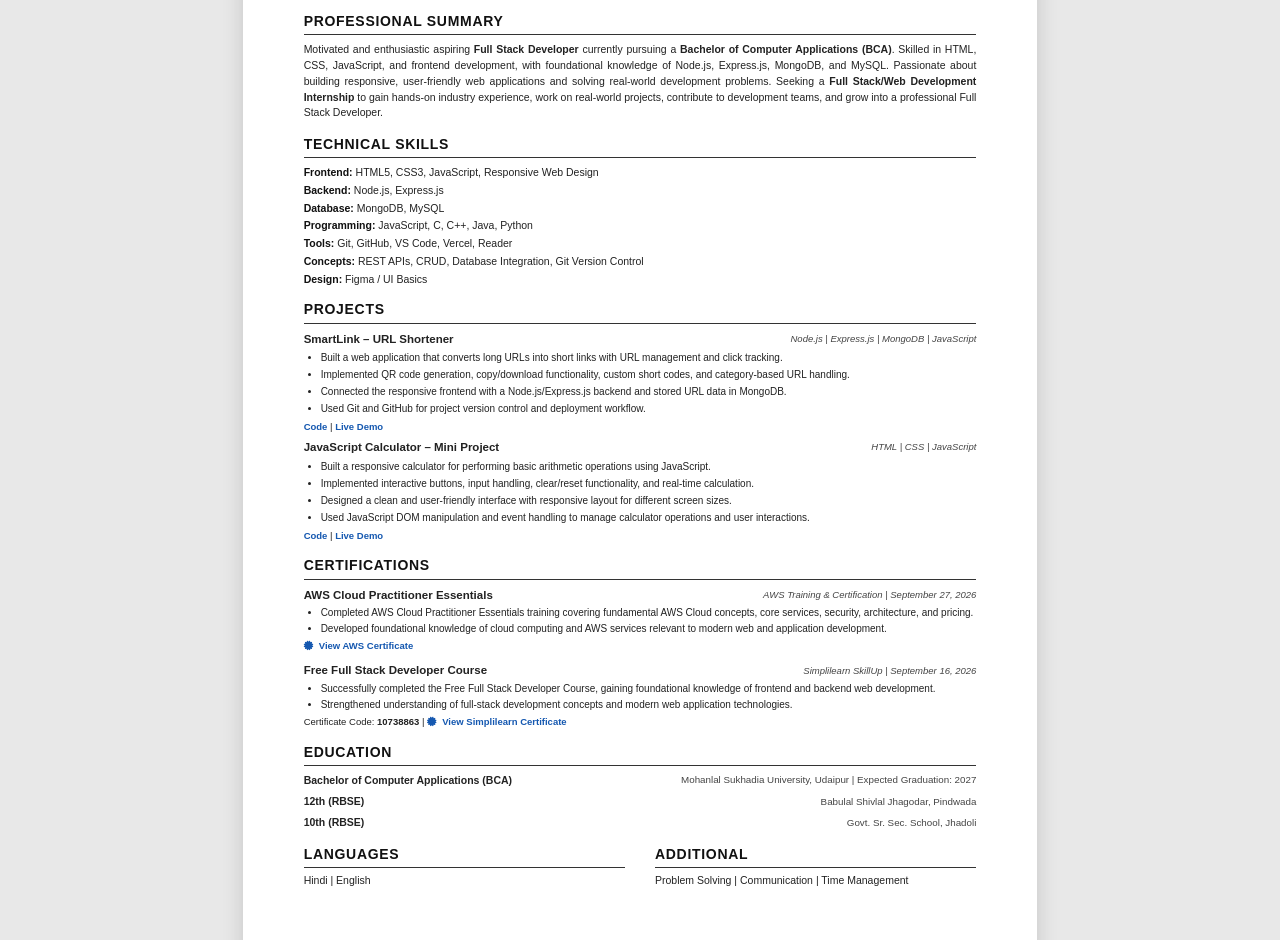
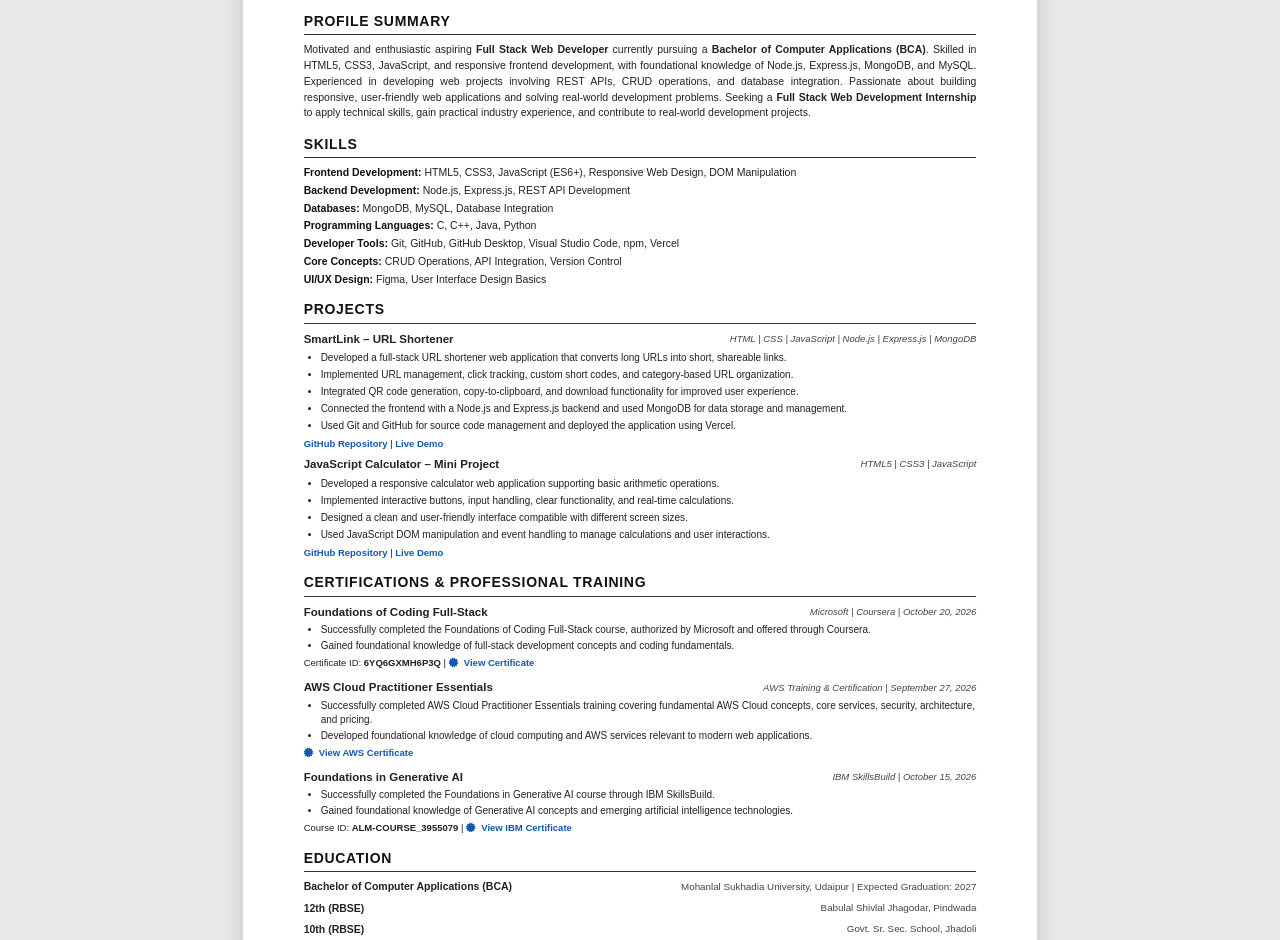
Before and after one commit to Jitendra-razz05/Portfolio-web, a plain HTML site: page Resume/resume.html in a window 1280 px wide. Shown: the part 226-1166 px from the top of the page. Drawn offline with Linux system fonts and the light colour scheme.

Commit message:
Update resume

```diff
--- a/Resume/resume.html
+++ b/Resume/resume.html
@@ -6,10 +6,12 @@
 
     <meta
       name="description"
-      content="Jitendra Rajpurohit - Full Stack Web Developer Resume"
+      content="Jitendra Rajpurohit - BCA Student and Aspiring Full Stack Web Developer. Skilled in HTML, CSS, JavaScript, Node.js, Express.js, MongoDB and MySQL."
     />
 
-    <title>Jitendra Rajpurohit - Resume</title>
+    <meta name="author" content="Jitendra Rajpurohit" />
+
+    <title>Jitendra Rajpurohit | Full Stack Developer Resume</title>
 
     <!-- Resume CSS -->
     <link rel="stylesheet" href="resume.css" />
@@ -38,9 +40,11 @@
         <h1>JITENDRA RAJPUROHIT</h1>
 
         <p class="contact">
-          Sirohi, India |
+          Sirohi, Rajasthan, India |
+
           <i class="fa-solid fa-phone"></i>
-          <strong><a href="tel:+916376343756">+91 6376343756 |</a></strong>
+          <a href="tel:+916376343756">+91 6376343756</a>
+          |
 
           <a href="mailto:jitendrarajpurohit004@gmail.com">
             <i class="fa-solid fa-envelope"></i>
@@ -67,7 +71,6 @@
             GitHub
           </a>
           |
-
           <a
             href="https://youtube.com/@gaminghubyt05"
             target="_blank"
@@ -78,71 +81,72 @@
             YouTube
           </a>
           |
-
-          <a href="/index.html">
+          <a href="../index.html" target="_blank" rel="noopener noreferrer">
             <i class="fa-solid fa-laptop-code"></i>
             Portfolio
           </a>
         </p>
       </header>
 
-      <!-- ================= PROFESSIONAL SUMMARY ================= -->
+      <!-- ================= PROFILE SUMMARY ================= -->
       <section>
-        <h2>Professional Summary</h2>
+        <h2>Profile Summary</h2>
 
         <p>
           Motivated and enthusiastic aspiring
-          <strong>Full Stack Developer</strong> currently pursuing a
+          <strong>Full Stack Web Developer</strong> currently pursuing a
           <strong>Bachelor of Computer Applications (BCA)</strong>. Skilled in
-          HTML, CSS, JavaScript, and frontend development, with foundational
-          knowledge of Node.js, Express.js, MongoDB, and MySQL. Passionate about
-          building responsive, user-friendly web applications and solving
-          real-world development problems. Seeking a
-          <strong>Full Stack/Web Development Internship</strong>
-          to gain hands-on industry experience, work on real-world projects,
-          contribute to development teams, and grow into a professional Full
-          Stack Developer.
+          HTML5, CSS3, JavaScript, and responsive frontend development, with
+          foundational knowledge of Node.js, Express.js, MongoDB, and MySQL.
+          Experienced in developing web projects involving REST APIs, CRUD
+          operations, and database integration. Passionate about building
+          responsive, user-friendly web applications and solving real-world
+          development problems. Seeking a
+          <strong>Full Stack Web Development Internship</strong>
+          to apply technical skills, gain practical industry experience, and
+          contribute to real-world development projects.
         </p>
       </section>
 
-      <!-- ================= TECHNICAL SKILLS ================= -->
+      <!-- ================= SKILLS ================= -->
       <section>
-        <h2>Technical Skills</h2>
+        <h2>Skills</h2>
 
         <div class="skills">
           <p>
-            <strong>Frontend:</strong>
-            HTML5, CSS3, JavaScript, Responsive Web Design
+            <strong>Frontend Development:</strong>
+            HTML5, CSS3, JavaScript (ES6+), Responsive Web Design, DOM
+            Manipulation
           </p>
 
           <p>
-            <strong>Backend:</strong>
-            Node.js, Express.js
+            <strong>Backend Development:</strong>
+            Node.js, Express.js, REST API Development
           </p>
 
           <p>
-            <strong>Database:</strong>
-            MongoDB, MySQL
+            <strong>Databases:</strong>
+            MongoDB, MySQL, Database Integration
           </p>
 
           <p>
-            <strong>Programming:</strong>
-            JavaScript, C, C++, Java, Python
+            <strong>Programming Languages:</strong>
+            C, C++, Java, Python
           </p>
 
           <p>
-            <strong>Tools:</strong>
-            Git, GitHub, VS Code, Vercel, Reader
+            <strong>Developer Tools:</strong>
+            Git, GitHub, GitHub Desktop, Visual Studio Code, npm, Vercel
           </p>
 
           <p>
-            <strong>Concepts:</strong>
-            REST APIs, CRUD, Database Integration, Git Version Control
+            <strong>Core Concepts:</strong>
+            CRUD Operations, API Integration, Version Control
           </p>
 
           <p>
-            <strong>Design:</strong>
-            Figma / UI Basics
+            <strong>UI/UX Design:</strong>
+            Figma, User Interface Design Basics
           </p>
         </div>
       </section>
@@ -151,32 +155,40 @@
       <section>
         <h2>Projects</h2>
 
+        <!-- SmartLink Project -->
         <article class="project">
           <div class="project-title">
             <strong>SmartLink – URL Shortener</strong>
 
-            <span> Node.js | Express.js | MongoDB | JavaScript </span>
+            <span>
+              HTML | CSS | JavaScript | Node.js | Express.js | MongoDB
+            </span>
           </div>
 
           <ul>
             <li>
-              Built a web application that converts long URLs into short links
-              with URL management and click tracking.
+              Developed a full-stack URL shortener web application that converts
+              long URLs into short, shareable links.
             </li>
 
             <li>
-              Implemented QR code generation, copy/download functionality,
-              custom short codes, and category-based URL handling.
+              Implemented URL management, click tracking, custom short codes,
+              and category-based URL organization.
             </li>
 
             <li>
-              Connected the responsive frontend with a Node.js/Express.js
-              backend and stored URL data in MongoDB.
+              Integrated QR code generation, copy-to-clipboard, and download
+              functionality for improved user experience.
             </li>
 
             <li>
-              Used Git and GitHub for project version control and deployment
-              workflow.
+              Connected the frontend with a Node.js and Express.js backend and
+              used MongoDB for data storage and management.
+            </li>
+
+            <li>
+              Used Git and GitHub for source code management and deployed the
+              application using Vercel.
             </li>
           </ul>
 
@@ -186,7 +198,7 @@
               target="_blank"
               rel="noopener noreferrer"
             >
-              Code
+              GitHub Repository
             </a>
 
             |
@@ -200,32 +212,34 @@
             </a>
           </p>
         </article>
+
+        <!-- Calculator Project -->
         <article class="project">
           <div class="project-title">
             <strong>JavaScript Calculator – Mini Project</strong>
 
-            <span>HTML | CSS | JavaScript</span>
+            <span> HTML5 | CSS3 | JavaScript </span>
           </div>
 
           <ul>
             <li>
-              Built a responsive calculator for performing basic arithmetic
-              operations using JavaScript.
+              Developed a responsive calculator web application supporting basic
+              arithmetic operations.
             </li>
 
             <li>
-              Implemented interactive buttons, input handling, clear/reset
-              functionality, and real-time calculation.
+              Implemented interactive buttons, input handling, clear
+              functionality, and real-time calculations.
             </li>
 
             <li>
-              Designed a clean and user-friendly interface with responsive
-              layout for different screen sizes.
+              Designed a clean and user-friendly interface compatible with
+              different screen sizes.
             </li>
 
             <li>
               Used JavaScript DOM manipulation and event handling to manage
-              calculator operations and user interactions.
+              calculations and user interactions.
             </li>
           </ul>
 
@@ -235,7 +249,7 @@
               target="_blank"
               rel="noopener noreferrer"
             >
-              Code
+              GitHub Repository
             </a>
 
             |
@@ -251,27 +265,62 @@
         </article>
       </section>
 
-      <!-- Certifications -->
+      <!-- ================= CERTIFICATIONS ================= -->
       <section>
-        <h2>Certifications</h2>
+        <h2>Certifications &amp; Professional Training</h2>
 
-        <!-- AWS Certification -->
+        <!-- Microsoft / Coursera -->
         <article class="certification">
           <div class="certification-title">
-            <strong>AWS Cloud Practitioner Essentials</strong>
-            <span>AWS Training &amp; Certification | September 27, 2026</span>
+            <strong>Foundations of Coding Full-Stack</strong>
+
+            <span> Microsoft | Coursera | October 20, 2026 </span>
           </div>
 
           <ul>
             <li>
-              Completed AWS Cloud Practitioner Essentials training covering
-              fundamental AWS Cloud concepts, core services, security,
+              Successfully completed the Foundations of Coding Full-Stack
+              course, authorized by Microsoft and offered through Coursera.
+            </li>
+
+            <li>
+              Gained foundational knowledge of full-stack development concepts
+              and coding fundamentals.
+            </li>
+          </ul>
+
+          <p class="links">
+            Certificate ID: <strong>6YQ6GXMH6P3Q</strong> |
+
+            <a
+              href="https://coursera.org/verify/6YQ6GXMH6P3Q"
+              target="_blank"
+              rel="noopener noreferrer"
+            >
+              <i class="fa-solid fa-certificate"></i>
+              View Certificate
+            </a>
+          </p>
+        </article>
+
+        <!-- AWS -->
+        <article class="certification">
+          <div class="certification-title">
+            <strong>AWS Cloud Practitioner Essentials</strong>
+
+            <span> AWS Training &amp; Certification | September 27, 2026 </span>
+          </div>
+
+          <ul>
+            <li>
+              Successfully completed AWS Cloud Practitioner Essentials training
+              covering fundamental AWS Cloud concepts, core services, security,
               architecture, and pricing.
             </li>
 
             <li>
               Developed foundational knowledge of cloud computing and AWS
-              services relevant to modern web and application development.
+              services relevant to modern web applications.
             </li>
           </ul>
 
@@ -287,36 +336,36 @@
           </p>
         </article>
 
-        <!-- Simplilearn Certification -->
+        <!-- IBM SkillsBuild -->
         <article class="certification">
           <div class="certification-title">
-            <strong>Free Full Stack Developer Course</strong>
-            <span>Simplilearn SkillUp | September 16, 2026</span>
+            <strong>Foundations in Generative AI</strong>
+
+            <span> IBM SkillsBuild | October 15, 2026 </span>
           </div>
 
           <ul>
             <li>
-              Successfully completed the Free Full Stack Developer Course,
-              gaining foundational knowledge of frontend and backend web
-              development.
+              Successfully completed the Foundations in Generative AI course
+              through IBM SkillsBuild.
             </li>
 
             <li>
-              Strengthened understanding of full-stack development concepts and
-              modern web application technologies.
+              Gained foundational knowledge of Generative AI concepts and
+              emerging artificial intelligence technologies.
             </li>
           </ul>
 
           <p class="links">
-            Certificate Code: <strong>10738863</strong> |
+            Course ID: <strong>ALM-COURSE_3955079</strong> |
 
             <a
-              href="https://simpli-web.app.link/e/WE5pbqauN6b"
+              href="/certificate/Foundations in Generative AI.pdf"
               target="_blank"
               rel="noopener noreferrer"
             >
               <i class="fa-solid fa-certificate"></i>
-              View Simplilearn Certificate
+              View IBM Certificate
             </a>
           </p>
         </article>
@@ -352,13 +401,15 @@
         <div>
           <h2>Languages</h2>
 
-          <p>Hindi | English</p>
+          <p>Hindi, English</p>
         </div>
 
         <div>
-          <h2>Additional</h2>
+          <h2>Additional Skills</h2>
 
-          <p>Problem Solving | Communication | Time Management</p>
+          <p>
+            Problem Solving, Communication, Team Collaboration, Time Management
+          </p>
         </div>
       </section>
     </main>
```
